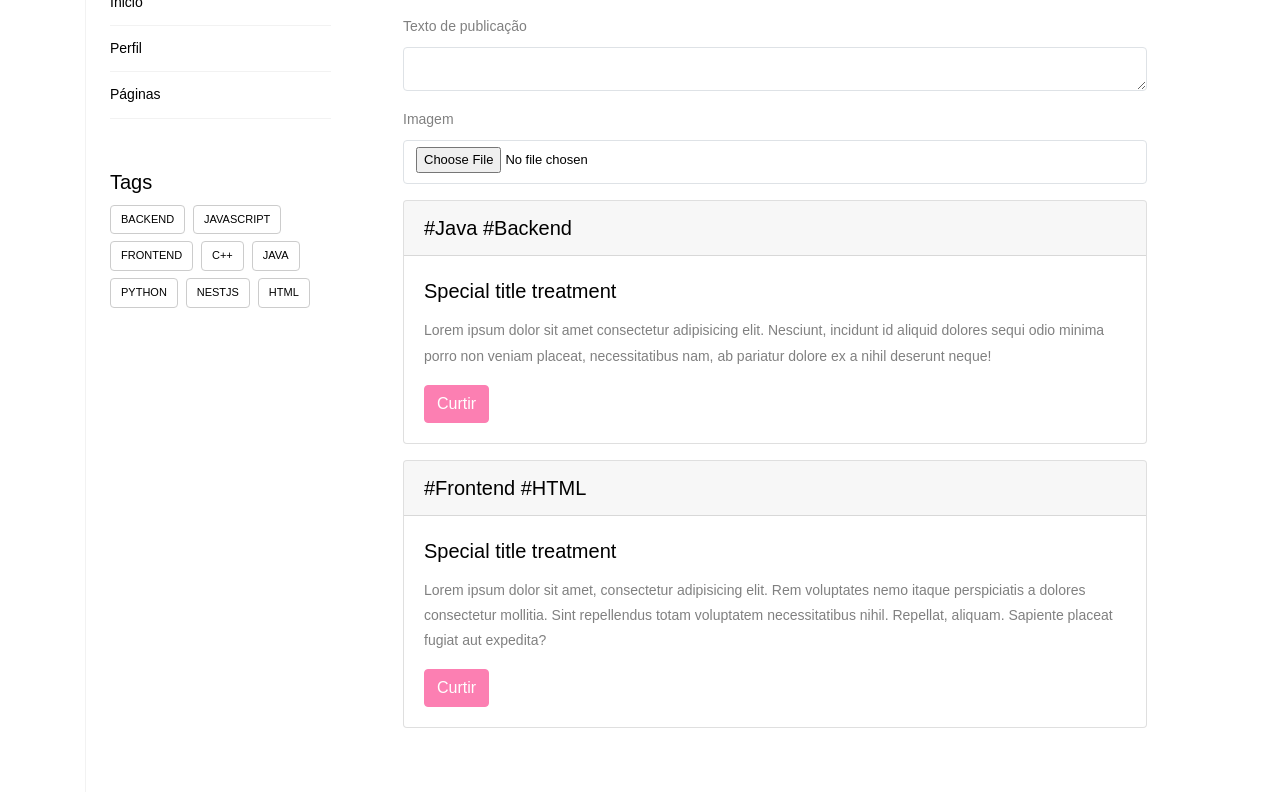
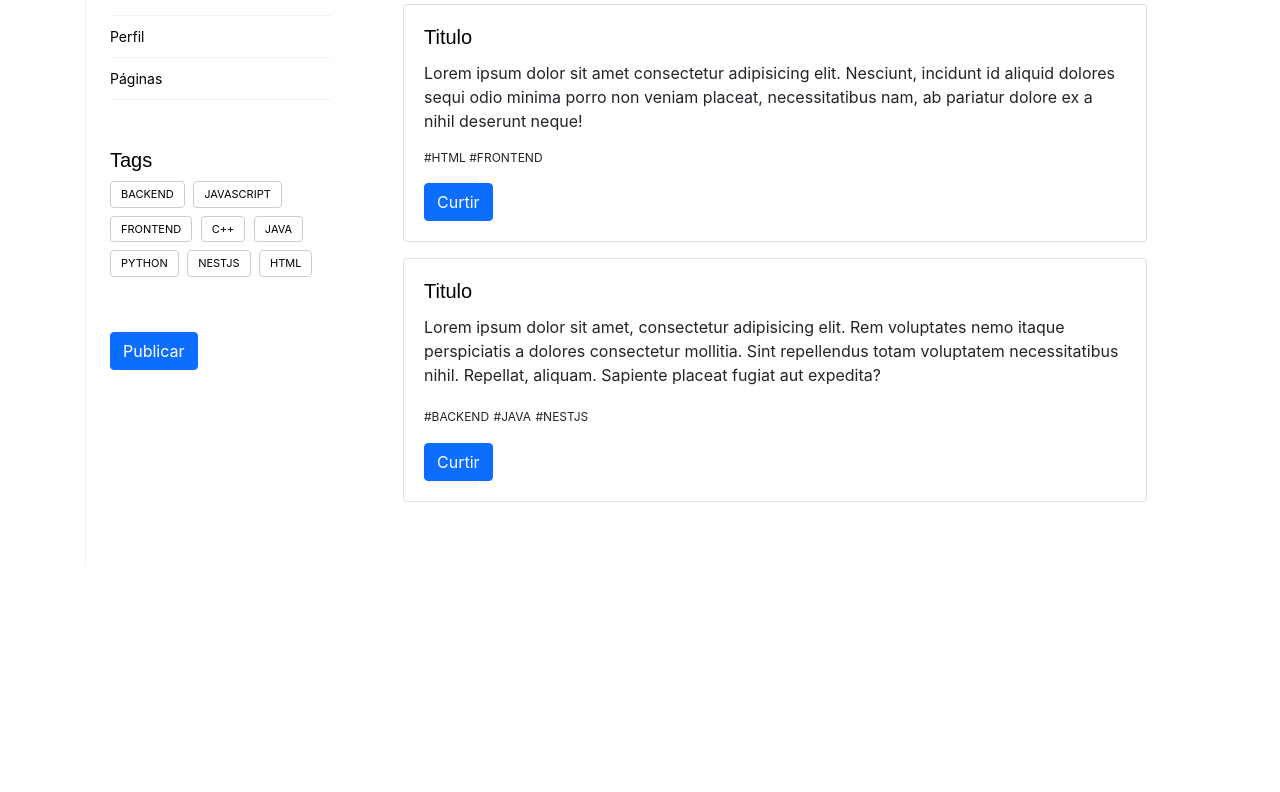
Before and after one commit to lucas51512/trabalho-crud-almir, a website: page pagina-inicial/index.html in a window 1280 px wide. Shown: the part 106-898 px from the top of the page. After the commit the page ends 800 px from the top, so only its background shows below. Drawn offline with Linux system fonts and the light colour scheme; a web font is replaced by a local one.

Commit message:
Mudanças feitas

```diff
--- /dev/null
+++ b/pagina-inicial/css/pagina-inicial.css
@@ -0,0 +1,14 @@
+/* classes */
+.hashtags{
+    font-size: 75%;
+}
+
+/* ids */
+
+#texto-publicacoes{
+    height: 30vh !important;
+}
+
+#botao-img{
+
+}
--- a/pagina-inicial/index.html
+++ b/pagina-inicial/index.html
@@ -1,17 +1,21 @@
-<!doctype html>
+<!DOCTYPE html>
 <html lang="pt-br">
   <head>
     <title>Home</title>
-    <meta charset="utf-8">
-    <meta name="viewport" content="width=device-width, initial-scale=1, shrink-to-fit=no">
+    <meta charset="utf-8" />
+    <meta
+      name="viewport"
+      content="width=device-width, initial-scale=1, shrink-to-fit=no"
+    />
 
-    <link href="css/fontAwesome/font-poppin.css" rel="stylesheet">
+    <link href="css/fontAwesome/font-poppin.css" rel="stylesheet" />
 
-		<link rel="stylesheet" href="css/fontAwesome/font-awesome.css">
-		<link rel="stylesheet" href="css/style.css">
+    <link rel="stylesheet" href="css/fontAwesome/font-awesome.css" />
+    <link rel="stylesheet" href="../css/style.css" />
+    <link rel="stylesheet" href="css/pagina-inicial.css" />
+    <link rel="stylesheet" href="css/bootstrap.min.css">
   </head>
   <body>
-
     <div class="container d-md-flex align-items-stretch">
       <!-- Page Content  -->
 
@@ -20,13 +24,31 @@
           <h5>Stack Yourself</h5>
           <ul class="list-unstyled components mb-5" id="lista-categorias">
             <li>
-              <a href="#pageSubmenu1" data-toggle="collapse" aria-expanded="false" class="nav-item">Inicio</a>
+              <a
+                href="#pageSubmenu1"
+                data-toggle="collapse"
+                aria-expanded="false"
+                class="nav-item"
+                >Inicio</a
+              >
             </li>
             <li>
-              <a href="#pageSubmenu2" data-toggle="collapse" aria-expanded="false" class="nav-item">Perfil</a>
+              <a
+                href="#pageSubmenu2"
+                data-toggle="collapse"
+                aria-expanded="false"
+                class="nav-item"
+                >Perfil</a
+              >
             </li>
             <li>
-              <a href="#pageSubmenu3" data-toggle="collapse" aria-expanded="false" class="nav-item">Páginas</a>
+              <a
+                href="#pageSubmenu3"
+                data-toggle="collapse"
+                aria-expanded="false"
+                class="nav-item"
+                >Páginas</a
+              >
             </li>
           </ul>
           <div class="mb-5">
@@ -42,44 +64,100 @@
               <a href="#" class="tag-cloud-link">HTML</a>
             </div>
           </div>
+
+          <div>
+            <button
+              type="button"
+              class="btn btn-primary"
+              data-toggle="modal"
+              data-target="#publicar"
+            >
+              Publicar
+            </button>
+          </div>
         </div>
       </nav>
 
-      <div id="content" class="p-4 p-md-5 pt-5">
-        <h2 class="mb-4">Deixe o mundo saber o que você está fazendo!</h2>
+      <!-- Modal -->
+      <div
+        class="modal fade"
+        id="publicar"
+        tabindex="-1"
+        aria-labelledby="exampleModalLabel"
+        aria-hidden="true"
+      >
+        <div class="modal-dialog">
+          <div class="modal-content">
+            <div class="modal-header">
+              <h5 class="modal-title" id="exampleModalLabel">Publicar na linha do tempo.</h5>
+            </div>
+            <div class="modal-body">
 
-        <div id="publicar" class="">
+              <div class="mb-3" id="caixa-de-texto">
+                <label for="texto-publicacoes" class="form-label">Escreva abaixo</label>
+                <textarea class="form-control border" id="texto-publicacoes" rows="3"></textarea>
+              </div>
+
               <div class="mb-3">
-            <label for="exampleFormControlTextarea1" class="form-label">Texto de publicação</label>
-            <textarea class="form-control border" id="texto-publicacao" rows="3"></textarea>
-          </div>
-          <div class="mb-3">
-            <label for="formFile" class="form-label">Imagem</label>
-            <input class="form-control border bi bi-images" type="file" id="formFile">
+                <label for="formFileSm" class="form-label">Imagem</label>
+                <input class="form-control form-control-sm" id="formFileSm botao-img" type="file">
               </div>
 
             </div>
+            <div class="modal-footer">
+              <button
+                type="button"
+                class="btn btn-secondary"
+                data-dismiss="modal"
+              >
+                Cancelar
+              </button>
+              <button type="button" class="btn btn-primary">
+                Publicar
+              </button>
+            </div>
+          </div>
+        </div>
+      </div>
+
+      <div id="publicacoes" class="p-4 p-md-5 pt-5">
+        <h2 class="mb-4">Deixe o mundo saber o que você está fazendo!</h2>
 
         <div class="card mb-3">
-          <h5 class="card-header">#Java #Backend</h5>
           <div class="card-body">
-            <h5 class="card-title">Special title treatment</h5>
-            <p class="card-text">Lorem ipsum dolor sit amet consectetur adipisicing elit. Nesciunt, incidunt id aliquid dolores sequi odio minima porro non veniam placeat, necessitatibus nam, ab pariatur dolore ex a nihil deserunt neque!</p>
+            <h5 class="card-title">Titulo</h5>
+            <p class="card-text">
+              Lorem ipsum dolor sit amet consectetur adipisicing elit. Nesciunt,
+              incidunt id aliquid dolores sequi odio minima porro non veniam
+              placeat, necessitatibus nam, ab pariatur dolore ex a nihil
+              deserunt neque!
+            </p>
+            <p class="hashtags"><span>#HTML</span> <span>#FRONTEND</span></p>
             <a href="#" class="btn btn-primary">Curtir</a>
           </div>
         </div>
 
         <div class="card mb-3">
-          <h5 class="card-header">#Frontend #HTML</h5>
           <div class="card-body">
-            <h5 class="card-title">Special title treatment</h5>
-            <p class="card-text">Lorem ipsum dolor sit amet, consectetur adipisicing elit. Rem voluptates nemo itaque perspiciatis a dolores consectetur mollitia. Sint repellendus totam voluptatem necessitatibus nihil. Repellat, aliquam. Sapiente placeat fugiat aut expedita?</p>
+            <h5 class="card-title">Titulo</h5>
+            <p class="card-text">
+              Lorem ipsum dolor sit amet, consectetur adipisicing elit. Rem
+              voluptates nemo itaque perspiciatis a dolores consectetur
+              mollitia. Sint repellendus totam voluptatem necessitatibus nihil.
+              Repellat, aliquam. Sapiente placeat fugiat aut expedita?
+            </p>
+            <p>
+              <span class="hashtags">#BACKEND</span>
+              <span class="hashtags">#JAVA</span>
+              <span class="hashtags">#NESTJS</span>
+            </p>
             <a href="#" class="btn btn-primary">Curtir</a>
           </div>
         </div>
-
       </div>
     </div>
+
+    <div id="publicacoes"></div>
 
     <script src="js/jquery.min.js"></script>
     <script src="js/popper.js"></script>
--- a/pagina-inicial/js/criaPost.js
+++ b/pagina-inicial/js/criaPost.js
@@ -0,0 +1,3 @@
+publicacoes = document.getElementById(publicacoes);
+
+console.log(publicacoes);
```
Also changed, not shown: css/style.css, pagina-unica/pagina-unica.html (added). Lines whose indentation alone changed are shown as unchanged.
